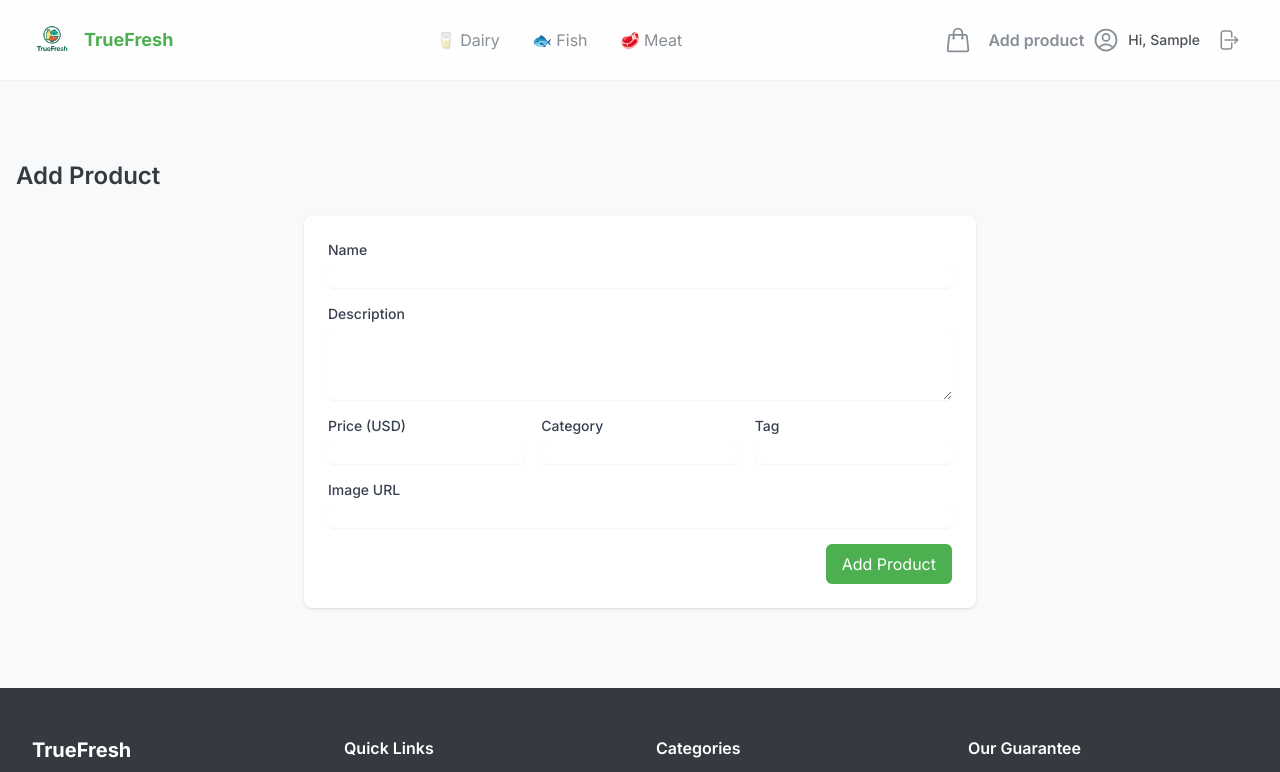
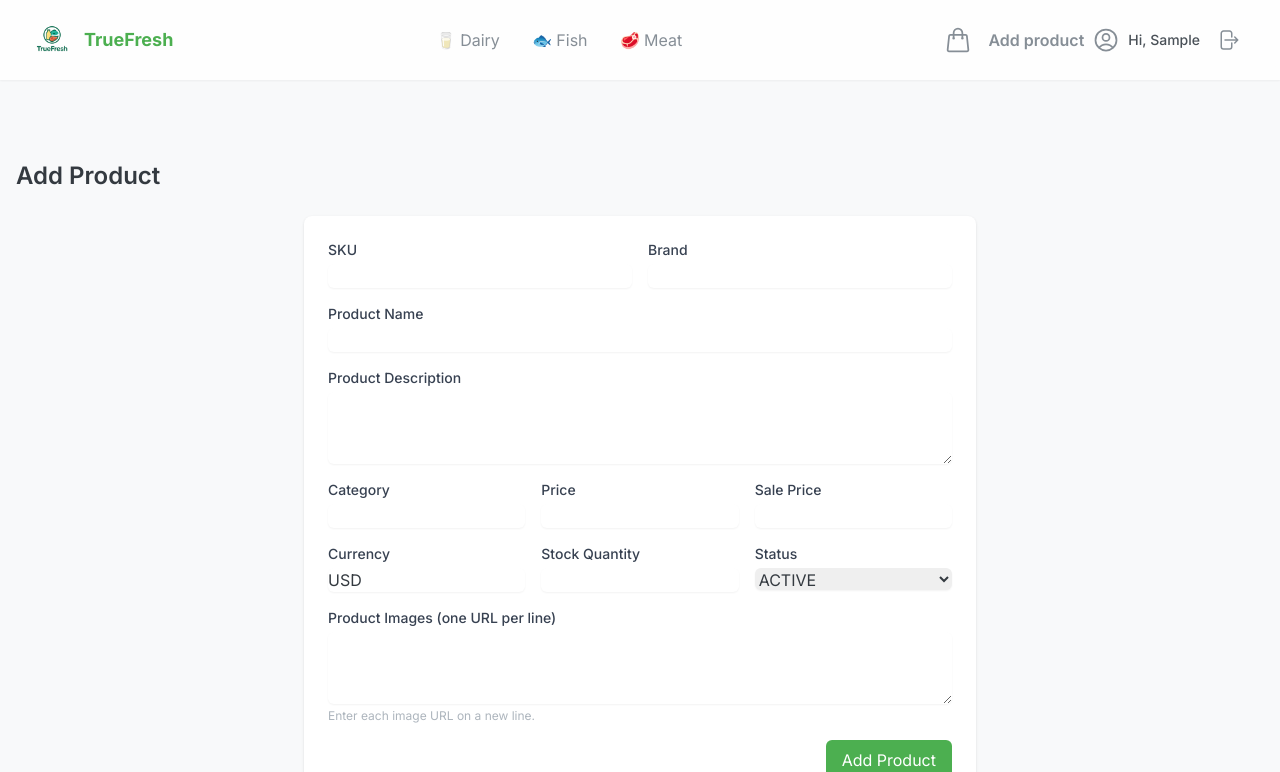
Before and after one commit to IyenshiAUT/truefresh-frontend, a React (Create React App) app: page /products/add in a window 1280 px wide. Shown: the top 772 px of the page. Built offline with nearby package versions, Linux system fonts and the light colour scheme; sample sign-in values are in the browser's storage.

Commit message:
Added docker file +CICD

```diff
--- a/src/components/Products/ProductForm.js
+++ b/src/components/Products/ProductForm.js
@@ -3,34 +3,65 @@ import React from 'react';
 const ProductForm = ({ form, onChange, onSubmit, saving, submitLabel = 'Save' }) => {
   return (
     <form onSubmit={onSubmit} className="max-w-2xl mx-auto bg-white p-6 rounded-lg shadow space-y-4">
-      <div>
-        <label className="block text-sm font-medium text-gray-700">Name</label>
-        <input name="name" value={form.name} onChange={onChange} className="mt-1 block w-full rounded-md border-gray-300 shadow-sm" required />
+      <div className="grid grid-cols-1 sm:grid-cols-2 gap-4">
+        <div>
+          <label className="block text-sm font-medium text-gray-700">SKU</label>
+          <input name="sku" value={form.sku || ''} onChange={onChange} className="mt-1 block w-full rounded-md border-gray-300 shadow-sm" />
+        </div>
+        <div>
+          <label className="block text-sm font-medium text-gray-700">Brand</label>
+          <input name="brand" value={form.brand || ''} onChange={onChange} className="mt-1 block w-full rounded-md border-gray-300 shadow-sm" />
+        </div>
       </div>
 
       <div>
-        <label className="block text-sm font-medium text-gray-700">Description</label>
-        <textarea name="description" value={form.description} onChange={onChange} rows={3} className="mt-1 block w-full rounded-md border-gray-300 shadow-sm" />
+        <label className="block text-sm font-medium text-gray-700">Product Name</label>
+        <input name="productName" value={form.productName || form.name || ''} onChange={onChange} className="mt-1 block w-full rounded-md border-gray-300 shadow-sm" required />
+      </div>
+
+      <div>
+        <label className="block text-sm font-medium text-gray-700">Product Description</label>
+        <textarea name="productDescription" value={form.productDescription || form.description || ''} onChange={onChange} rows={3} className="mt-1 block w-full rounded-md border-gray-300 shadow-sm" />
       </div>
 
       <div className="grid grid-cols-1 sm:grid-cols-3 gap-4">
         <div>
-          <label className="block text-sm font-medium text-gray-700">Price (USD)</label>
-          <input name="price" type="number" step="0.01" value={form.price} onChange={onChange} className="mt-1 block w-full rounded-md border-gray-300 shadow-sm" required />
+          <label className="block text-sm font-medium text-gray-700">Category</label>
+          <input name="productCategory" value={form.productCategory || form.category || ''} onChange={onChange} className="mt-1 block w-full rounded-md border-gray-300 shadow-sm" />
         </div>
         <div>
-          <label className="block text-sm font-medium text-gray-700">Category</label>
-          <input name="category" value={form.category} onChange={onChange} className="mt-1 block w-full rounded-md border-gray-300 shadow-sm" />
+          <label className="block text-sm font-medium text-gray-700">Price</label>
+          <input name="productPrice" type="number" step="0.01" value={form.productPrice || form.price || ''} onChange={onChange} className="mt-1 block w-full rounded-md border-gray-300 shadow-sm" />
         </div>
         <div>
-          <label className="block text-sm font-medium text-gray-700">Tag</label>
-          <input name="tag" value={form.tag} onChange={onChange} className="mt-1 block w-full rounded-md border-gray-300 shadow-sm" />
+          <label className="block text-sm font-medium text-gray-700">Sale Price</label>
+          <input name="productSalePrice" type="number" step="0.01" value={form.productSalePrice || ''} onChange={onChange} className="mt-1 block w-full rounded-md border-gray-300 shadow-sm" />
+        </div>
+      </div>
+
+      <div className="grid grid-cols-1 sm:grid-cols-3 gap-4">
+        <div>
+          <label className="block text-sm font-medium text-gray-700">Currency</label>
+          <input name="currency" value={form.currency || 'USD'} onChange={onChange} className="mt-1 block w-full rounded-md border-gray-300 shadow-sm" />
+        </div>
+        <div>
+          <label className="block text-sm font-medium text-gray-700">Stock Quantity</label>
+          <input name="stockQuantity" type="number" value={form.stockQuantity || ''} onChange={onChange} className="mt-1 block w-full rounded-md border-gray-300 shadow-sm" />
+        </div>
+        <div>
+          <label className="block text-sm font-medium text-gray-700">Status</label>
+          <select name="productStatus" value={form.productStatus || 'ACTIVE'} onChange={onChange} className="mt-1 block w-full rounded-md border-gray-300 shadow-sm">
+            <option value="ACTIVE">ACTIVE</option>
+            <option value="INACTIVE">INACTIVE</option>
+            <option value="DRAFT">DRAFT</option>
+          </select>
         </div>
       </div>
 
       <div>
-        <label className="block text-sm font-medium text-gray-700">Image URL</label>
-        <input name="imageUrl" value={form.imageUrl} onChange={onChange} className="mt-1 block w-full rounded-md border-gray-300 shadow-sm" />
+        <label className="block text-sm font-medium text-gray-700">Product Images (one URL per line)</label>
+        <textarea name="productImages" value={(form.productImages && form.productImages.join ? form.productImages.join('\n') : form.productImages) || form.imageUrl || ''} onChange={onChange} rows={3} className="mt-1 block w-full rounded-md border-gray-300 shadow-sm" />
+        <p className="text-xs text-neutral-500 mt-1">Enter each image URL on a new line.</p>
       </div>
 
       <div className="flex items-center justify-end space-x-3">
--- a/src/pages/AddProductPage.js
+++ b/src/pages/AddProductPage.js
@@ -4,7 +4,7 @@ import ProductForm from '../components/Products/ProductForm';
 import { useNavigate } from 'react-router-dom';
 
 const AddProductPage = () => {
-  const [form, setForm] = useState({ name: '', description: '', price: '', category: '', tag: '', imageUrl: '' });
+  const [form, setForm] = useState({ sku: '', productName: '', productDescription: '', brand: '', productCategory: '', productPrice: '', productSalePrice: '', productImages: '', currency: 'USD', stockQuantity: 0, productStatus: 'ACTIVE' });
   const [saving, setSaving] = useState(false);
   const navigate = useNavigate();
 
@@ -18,7 +18,23 @@ const AddProductPage = () => {
     setSaving(true);
     try {
       // convert dollars to cents if backend expects integer price
-      const payload = { ...form, price: Math.round(parseFloat(form.price || 0) * 100) };
+      const images = (form.productImages || '')
+        .split(/\r?\n/) // split lines
+        .map((s) => s.trim())
+        .filter(Boolean);
+      const payload = {
+        sku: form.sku,
+        name: form.productName,
+        description: form.productDescription,
+        brand: form.brand,
+        category: form.productCategory,
+        price: Math.round(parseFloat(form.productPrice || 0) * 100),
+        salePrice: form.productSalePrice ? Math.round(parseFloat(form.productSalePrice) * 100) : undefined,
+        images,
+        currency: form.currency,
+        stockQuantity: form.stockQuantity ? parseInt(form.stockQuantity, 10) : 0,
+        status: form.productStatus,
+      };
       await api.post('/products', payload);
       navigate('/category/' + (form.category || 'all'));
     } catch (err) {
--- a/src/pages/EditProductPage.js
+++ b/src/pages/EditProductPage.js
@@ -17,12 +17,17 @@ const EditProductPage = () => {
         const res = await api.get(`/products/${id}`);
         const p = res.data;
         setForm({
-          name: p.name || '',
-          description: p.description || '',
-          price: ((p.price || 0) / 100).toFixed(2),
-          category: p.category || '',
-          tag: p.tag || '',
-          imageUrl: p.imageUrl || ''
+          sku: p.sku || '',
+          productName: p.name || '',
+          productDescription: p.description || '',
+          brand: p.brand || '',
+          productCategory: p.category || '',
+          productPrice: p.price ? ((p.price || 0) / 100).toFixed(2) : '',
+          productSalePrice: p.salePrice ? (p.salePrice / 100).toFixed(2) : '',
+          productImages: Array.isArray(p.images) ? p.images.join('\n') : (p.images || ''),
+          currency: p.currency || 'USD',
+          stockQuantity: p.stockQuantity || 0,
+          productStatus: p.status || 'ACTIVE',
         });
       } catch (err) {
         console.error(err);
@@ -43,7 +48,23 @@ const EditProductPage = () => {
     e.preventDefault();
     setSaving(true);
     try {
-      const payload = { ...form, price: Math.round(parseFloat(form.price || 0) * 100) };
+      const images = (form.productImages || '')
+        .split(/\r?\n/)
+        .map((s) => s.trim())
+        .filter(Boolean);
+      const payload = {
+        sku: form.sku,
+        name: form.productName,
+        description: form.productDescription,
+        brand: form.brand,
+        category: form.productCategory,
+        price: Math.round(parseFloat(form.productPrice || 0) * 100),
+        salePrice: form.productSalePrice ? Math.round(parseFloat(form.productSalePrice) * 100) : undefined,
+        images,
+        currency: form.currency,
+        stockQuantity: form.stockQuantity ? parseInt(form.stockQuantity, 10) : 0,
+        status: form.productStatus,
+      };
       await api.put(`/products/${id}`, payload);
       navigate('/category/' + (form.category || 'all'));
     } catch (err) {
```
Also changed, not shown: 1 other file (tests, documents, lock files or other folders).
